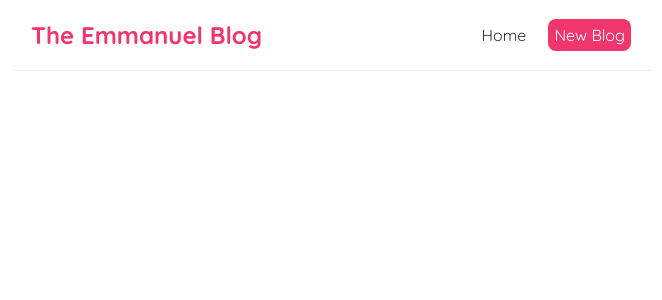
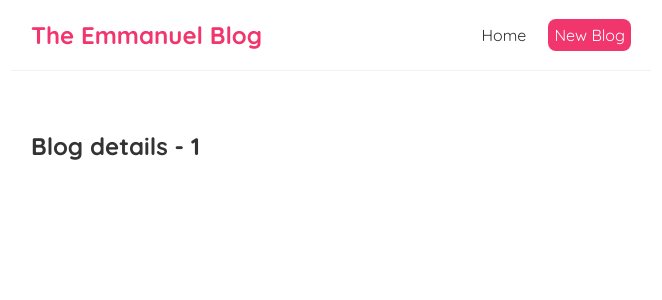
Before and after one commit to emmanuelbed/Simple-Blog, a React (Create React App) app: page /blogs/1 in a window 1280 px wide. Shown: the top 300 px of the page, without its empty margins (309-971 px from the left). Built offline with nearby package versions, Linux system fonts and the light colour scheme.

Commit message:
Adding more context to blog details component

```diff
--- a/src/App.js
+++ b/src/App.js
@@ -6,6 +6,7 @@
   Route,
   Switch,
 } from "react-router-dom/cjs/react-router-dom.min";
+import BlogDetails from "./BlogDetails";
 
 export default function App() {
   return (
@@ -17,8 +18,11 @@
             <Route exact path="/">
               <Home />
             </Route>
-            <Route exact path="/create">
+            <Route path="/create">
               <Create />
+            </Route>
+            <Route path="/blogs/:id">
+              <BlogDetails />
             </Route>
           </Switch>
         </div>
--- /dev/null
+++ b/src/BlogDetails.js
@@ -0,0 +1,13 @@
+import { useParams } from "react-router-dom";
+const BlogDetails = () => {
+  const { id } = useParams();
+
+  return (
+    <div className="blog-details">
+      <h2>Blog details - {id}</h2>
+      {console.log("Hello")}
+    </div>
+  );
+};
+
+export default BlogDetails;
--- a/src/BlogList.js
+++ b/src/BlogList.js
@@ -1,3 +1,5 @@
+import { Link } from "react-router-dom";
+
 const BlogList = ({ blogs, title }) => {
   // console.log();
   return (
@@ -5,7 +7,9 @@
       <h1>{title}</h1>
       {blogs.map((blog) => (
         <div className="blog-preview" key={blog.id}>
-          <h2>{blog.title}</h2>
+          <Link to={`/blogs/${blog.id}`}>
+            <h2>{blog.title}</h2>
+          </Link>
           {/* <div>{blog.body}</div> */}
           <p> Written by {blog.author}</p>
         </div>
```
